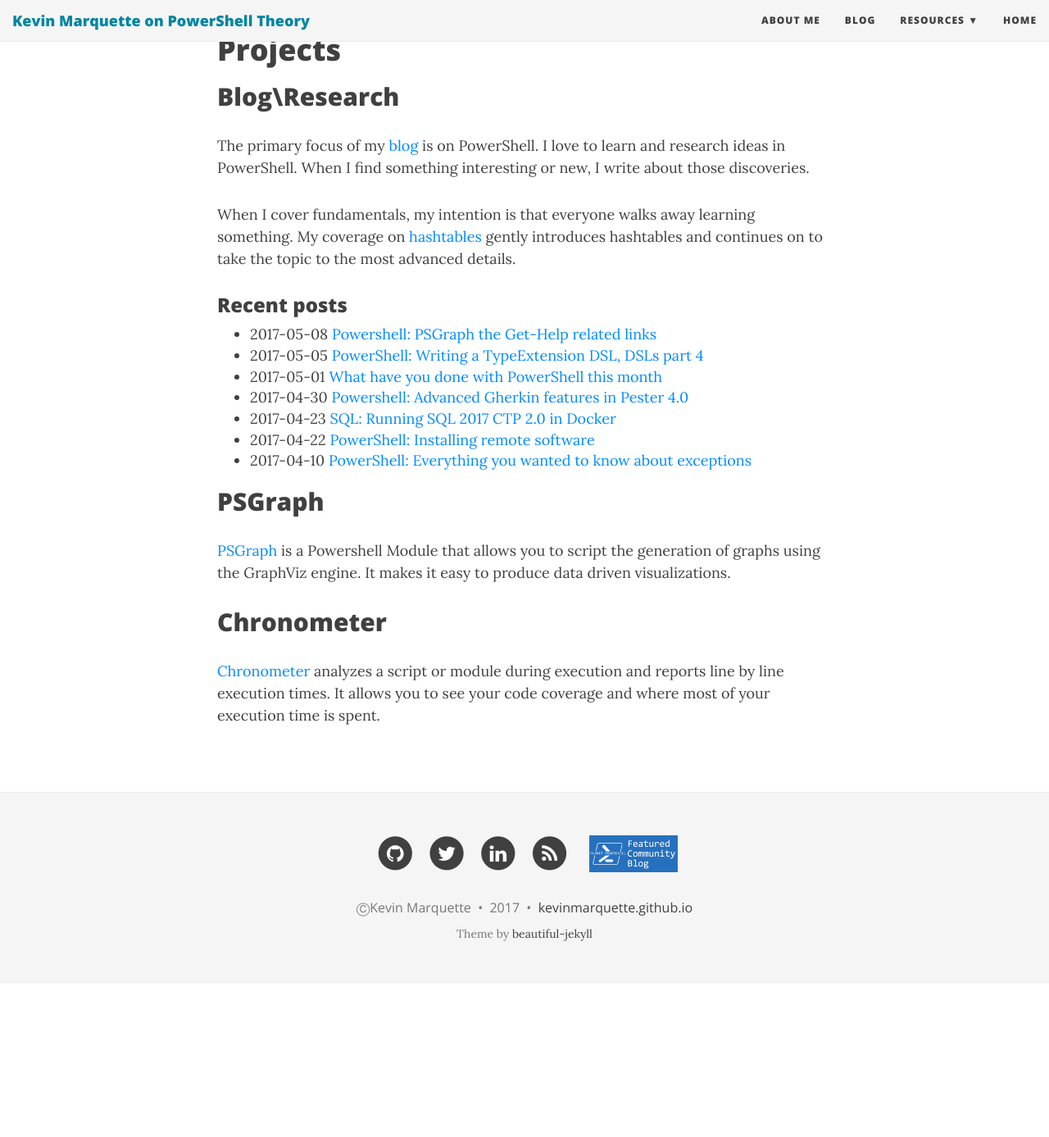
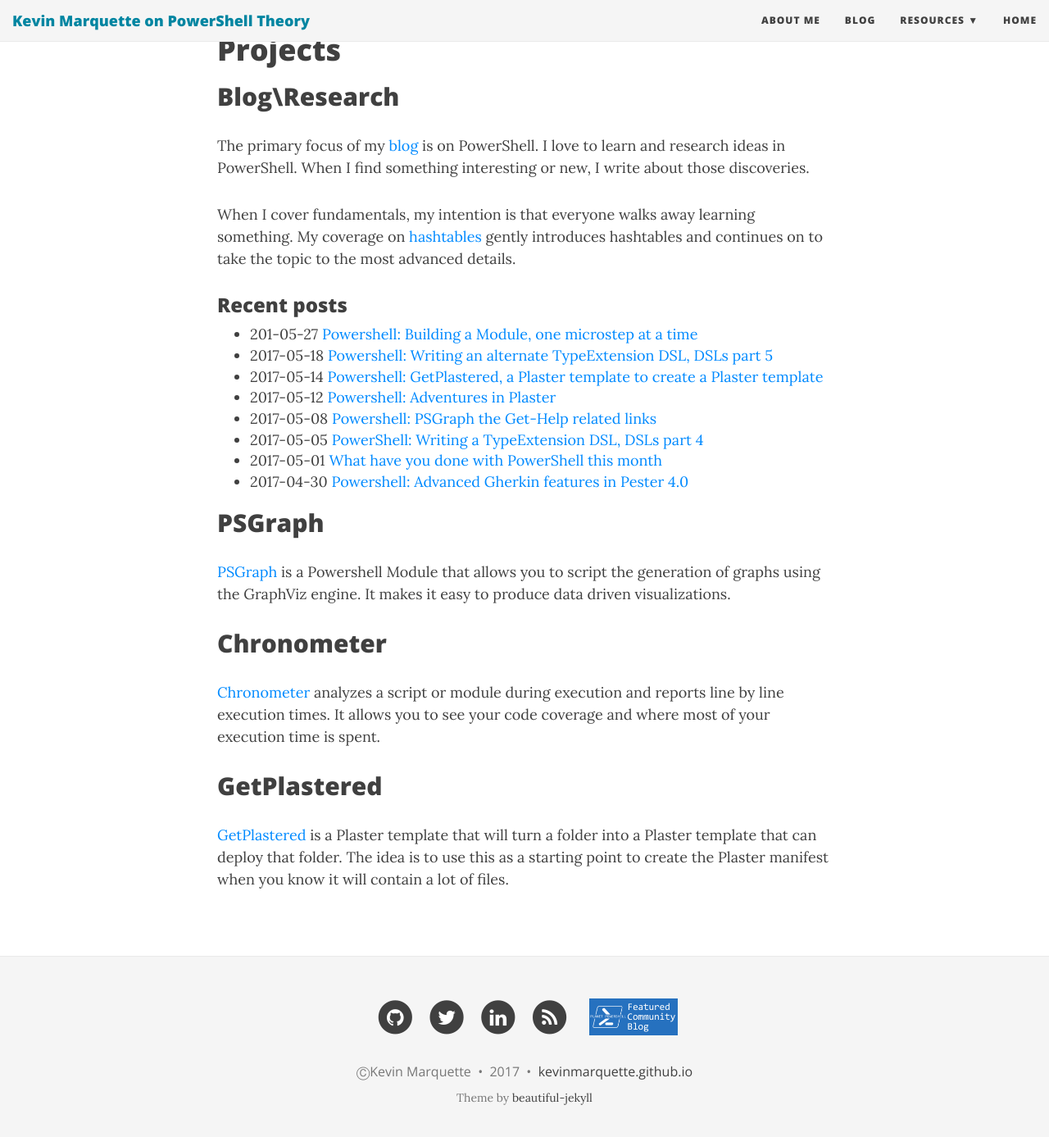
Before and after one commit to KevinMarquette/kevinmarquette.github.io, a Jekyll site: the page built from index.md, in a window 1280 px wide and 1400 px high, scrolled down 425 px. Shown: the top 1387 px of the window at 82% size. Built offline with Jekyll 4.4.1, drawn with Linux system fonts in a browser that asks for light colours; nearby versions of some CDN libraries; before the commit the page ends 1625 px from its top, so only the background shows below that.

Commit message:
Update index and tags

```diff
--- a/index.md
+++ b/index.md
@@ -21,13 +21,15 @@ When I cover fundamentals, my intention is that everyone walks away learning som
 
 ### Recent posts
 
-* 2017-05-08 [Powershell: PSGraph the Get-Help related links](https://kevinmarquette.github.io/2017-05-08-Powershell-PSGraph-get-help-related-links/?utm_source=blog&utm_medium=blog&utm_content=recent)
-* 2017-05-05 [PowerShell: Writing a TypeExtension DSL, DSLs part 4](https://kevinmarquette.github.io/2017-05-05-PowerShell-TypeExtension-DSL-part-4/?utm_source=blog&utm_medium=blog&utm_content=recent)
-* 2017-05-01 [What have you done with PowerShell this month](https://kevinmarquette.github.io/2017-05-01-Powershell-last-month/?utm_source=blog&utm_medium=blog&utm_content=recent)
+* 201-05-27 [Powershell: Building a Module, one microstep at a time](/2017-05-27-Powershell-module-building-basics/?utm_source=blog&utm_medium=blog&utm_content=recent)
+* 2017-05-18 [Powershell: Writing an alternate TypeExtension DSL, DSLs part 5](/2017-05-18-Powershell-TypeExtension-DSL-part-5/?utm_source=blog&utm_medium=blog&utm_content=recent)
+* 2017-05-14 [Powershell: GetPlastered, a Plaster template to create a Plaster template](/2017-05-14-Powershell-Plaster-GetPlastered-template/?utm_source=blog&utm_medium=blog&utm_content=recent)
+* 2017-05-12 [Powershell: Adventures in Plaster](/2017-05-12-Powershell-Plaster-adventures-in/?utm_source=blog&utm_medium=blog&utm_content=recent)
+* 2017-05-08 [Powershell: PSGraph the Get-Help related links](/2017-05-08-Powershell-PSGraph-get-help-related-links/?utm_source=blog&utm_medium=blog&utm_content=recent)
+* 2017-05-05 [PowerShell: Writing a TypeExtension DSL, DSLs part 4](/2017-05-05-PowerShell-TypeExtension-DSL-part-4/?utm_source=blog&utm_medium=blog&utm_content=recent)
+* 2017-05-01 [What have you done with PowerShell this month](/2017-05-01-Powershell-last-month/?utm_source=blog&utm_medium=blog&utm_content=recent)
 * 2017-04-30  [Powershell: Advanced Gherkin features in Pester 4.0](2017-04-30-Powershell-Gherkin-advanced-features/?utm_source=blog&utm_medium=blog&utm_content=recent)
-* 2017-04-23 [SQL: Running SQL 2017 CTP 2.0 in Docker](https://kevinmarquette.github.io/2017-04-23-SQL-running-sql-server-in-docker/?utm_source=blog&utm_medium=blog&utm_content=recent)
-* 2017-04-22 [PowerShell: Installing remote software](https://kevinmarquette.github.io/2017-04-22-Powershell-installing-remote-software/?utm_source=blog&utm_medium=blog&utm_content=recent)
-* 2017-04-10 [PowerShell: Everything you wanted to know about exceptions](https://kevinmarquette.github.io/2017-04-10-Powershell-exceptions-everything-you-ever-wanted-to-know/?utm_source=blog&utm_medium=blog&utm_content=recent)
+
 
 ## PSGraph
 
@@ -36,3 +38,6 @@ When I cover fundamentals, my intention is that everyone walks away learning som
 ## Chronometer
 
 [Chronometer](/2017-02-05-Powershell-Chronometer-line-by-line-script-execution-times/?utm_source=blog&utm_medium=blog&utm_content=projects) analyzes a script or module during execution and reports line by line execution times. It allows you to see your code coverage and where most of your execution time is spent.
+
+## GetPlastered
+[GetPlastered](/2017-05-14-Powershell-Plaster-GetPlastered-template/?utm_source=blog&utm_medium=blog&utm_content=recent) is a Plaster template that will turn a folder into a Plaster template that can deploy that folder. The idea is to use this as a starting point to create the Plaster manifest when you know it will contain a lot of files.
```
Also changed, not shown: tags.md (+3 -0 lines).
